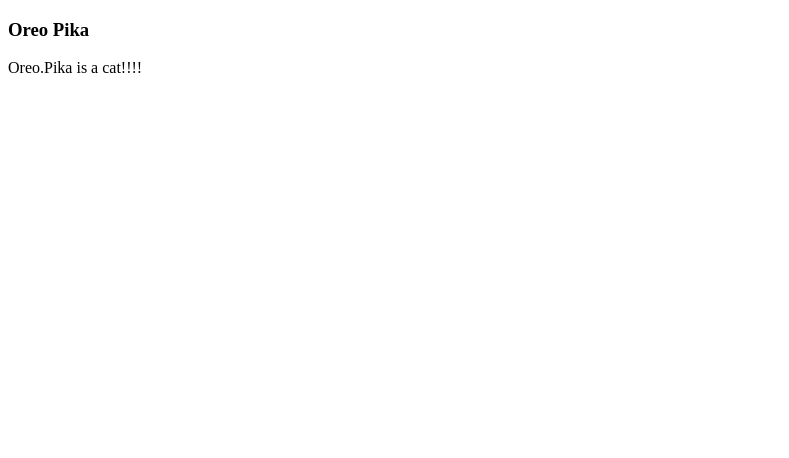
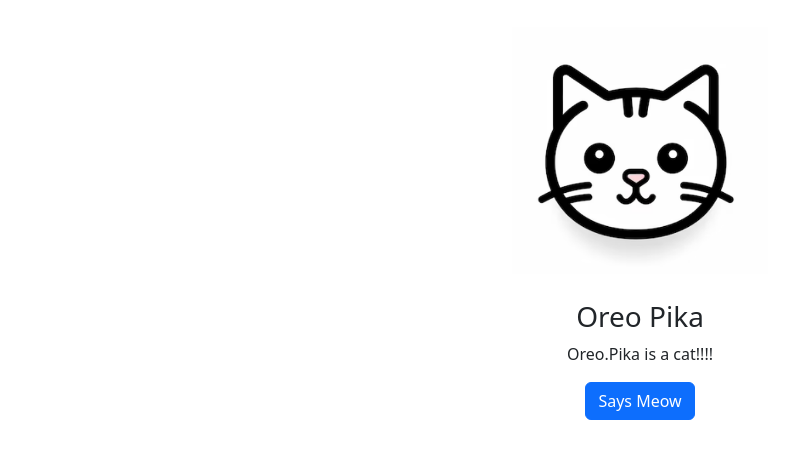
Before and after one commit to vincentkua/oreopika, a React (Vite) app: page / in a window 1280 px wide. Shown: the top 458 px of the page, without its empty margins (0-789 px from the left). Built offline with nearby package versions, Linux system fonts and the light colour scheme.

Commit message:
feat: added react bootstrap and some basic ui update

```diff
--- a/index.html
+++ b/index.html
@@ -10,5 +10,6 @@
   <body>
     <div id="root"></div>
     <script type="module" src="/src/index.tsx"></script>
+    <script src="https://cdn.jsdelivr.net/npm/react/umd/react.production.min.js" crossorigin></script>
   </body>
 </html>
--- a/package.json
+++ b/package.json
@@ -11,8 +11,10 @@
     "preview": "vite preview"
   },
   "dependencies": {
+    "bootstrap": "^5.3.3",
     "oreopika": "file:",
     "react": "^18.3.1",
+    "react-bootstrap": "^2.10.4",
     "react-dom": "^18.3.1"
   },
   "devDependencies": {
--- a/src/index.tsx
+++ b/src/index.tsx
@@ -1 +1,2 @@
 import("./bootstrap");
+import 'bootstrap/dist/css/bootstrap.min.css';
--- a/src/pages/Home.tsx
+++ b/src/pages/Home.tsx
@@ -1,8 +1,23 @@
+import { Button } from "react-bootstrap";
+import logo512 from "/512.png";
+
 const Home = () => {
   return (
     <>
-      <h3>Oreo Pika</h3>
-      <p>Oreo.Pika is a cat!!!!</p>
+      <img
+        src={logo512}
+        style={{
+          display: "block",
+          maxWidth: "300px",
+          marginLeft: "auto",
+          marginRight: "auto",
+        }}
+      />
+      <div style={{textAlign:"center"}}>
+        <h3>Oreo Pika</h3>
+        <p>Oreo.Pika is a cat!!!!</p>
+        <Button>Says Meow</Button>
+      </div>
     </>
   );
 };
```
Also changed, not shown: 1 other file (tests, documents, lock files or other folders).
